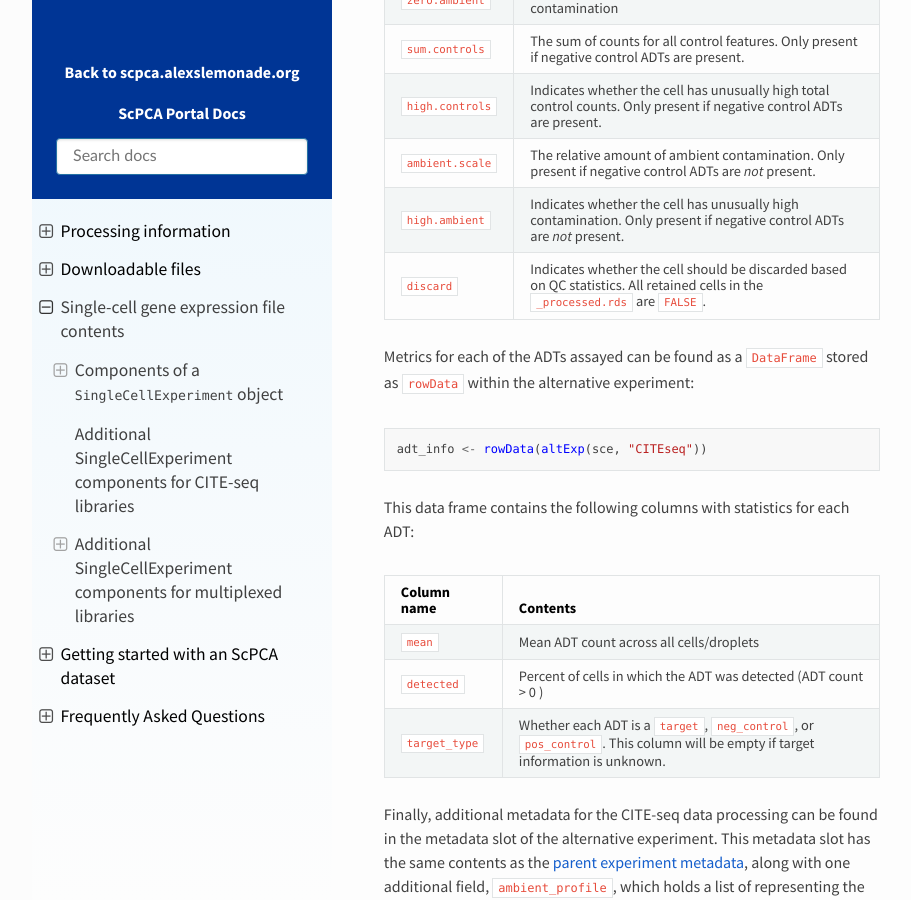
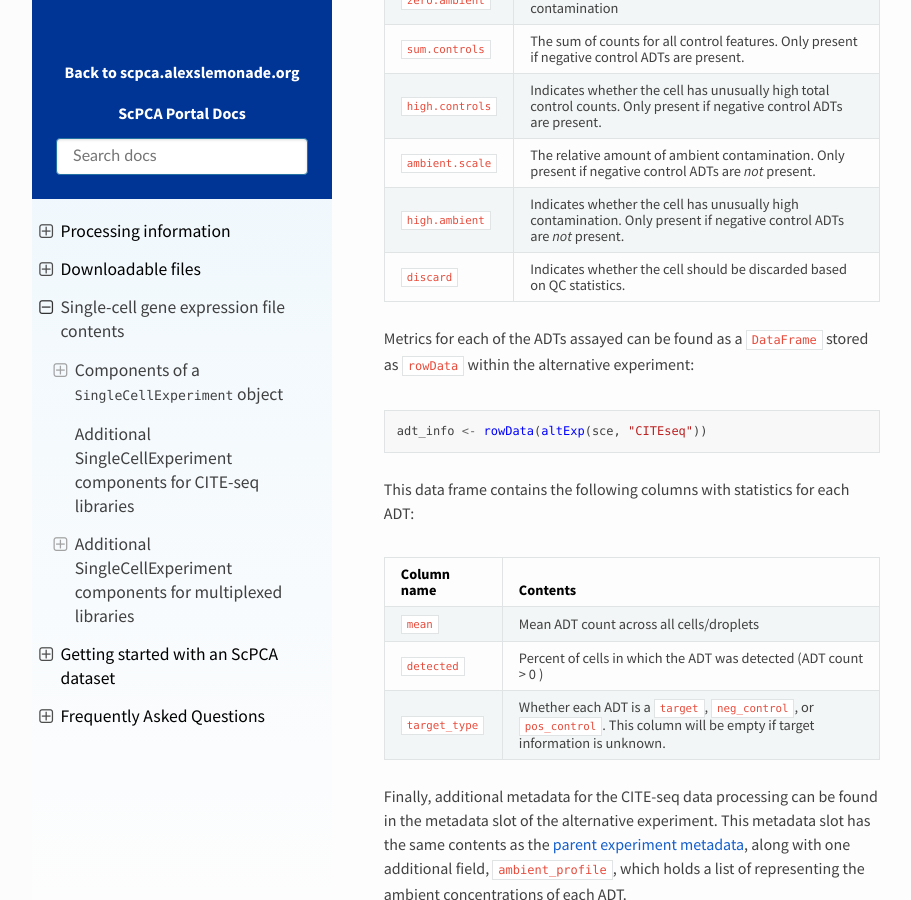
Before and after one commit to DongzeHE/scpca-docs, a Sphinx documentation site: the page built from docs/sce_file_contents.md, in a window 1280 px wide and 900 px high, scrolled down 5908 px. Shown: the whole window, without its empty margins (158-1069 px from the left). Built offline with Sphinx 7.4.7 and the Read the Docs theme 2.0.0, drawn with Linux system fonts in a browser that asks for light colours.

Commit message:
Update docs/sce_file_contents.md
Co-authored-by: Joshua Shapiro <josh.shapiro@ccdatalab.org>

```diff
--- a/docs/sce_file_contents.md
+++ b/docs/sce_file_contents.md
@@ -155,7 +155,7 @@ In addition, the following QC statistics from [`DropletUtils::cleanTagCounts()`]
 | `high.controls`  | Indicates whether the cell has unusually high total control counts. Only present if negative control ADTs are present.|
 | `ambient.scale` |  The relative amount of ambient contamination. Only present if negative control ADTs are _not_ present. |
 | `high.ambient`  | Indicates whether the cell has unusually high contamination. Only present if negative control ADTs are _not_ present.|
-| `discard`  | Indicates whether the cell should be discarded based on QC statistics. All retained cells in the `_processed.rds` are `FALSE`. |
+| `discard`  | Indicates whether the cell should be discarded based on QC statistics. |
 
 
 Metrics for each of the ADTs assayed can be found as a `DataFrame` stored as `rowData` within the alternative experiment:
```
